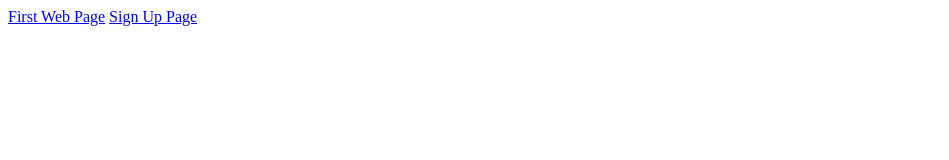
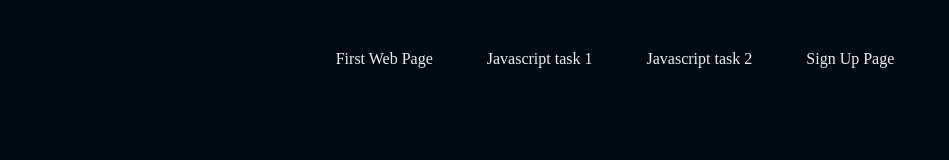
Before and after one commit to lawrencelucky/Lawrence, a plain HTML site: page index.html in a window 1280 px wide. Shown: the whole page, without its empty margins (0-949 px from the left). Drawn offline with Linux system fonts and the light colour scheme.

Commit message:
Made a few changes

```diff
--- a/index.html
+++ b/index.html
@@ -4,9 +4,42 @@
     <meta charset="UTF-8" />
     <meta name="viewport" content="width=device-width, initial-scale=1.0" />
     <title>Lawrence</title>
+    <style>
+      *,
+      *::after,
+      *::before {
+        padding: 0;
+        margin: 0;
+        box-sizing: inherit;
+      }
+
+      body {
+        display: flex;
+        justify-content: center;
+        background-color: #000a12;
+      }
+
+      section {
+        margin: 50px;
+      }
+
+      section a {
+        text-decoration: none;
+        margin-right: 50px;
+        color: #eee;
+      }
+
+      section a:hover {
+        color: #888;
+      }
+    </style>
   </head>
   <body>
-    <a href="./first_webpage/index.html">First Web Page</a>
-    <a href="./sign_up_page/index.html">Sign Up Page</a>
+    <section>
+      <a href="./first_webpage/index.html">First Web Page</a>
+      <a href="./javascript_task1/index.html">Javascript task 1</a>
+      <a href="./javascript_task2/index.html">Javascript task 2</a>
+      <a href="./sign_up_page/index.html">Sign Up Page</a>
+    </section>
   </body>
 </html>
```
Also changed, not shown: javascript_task2/index.html (+1 -0 lines).
